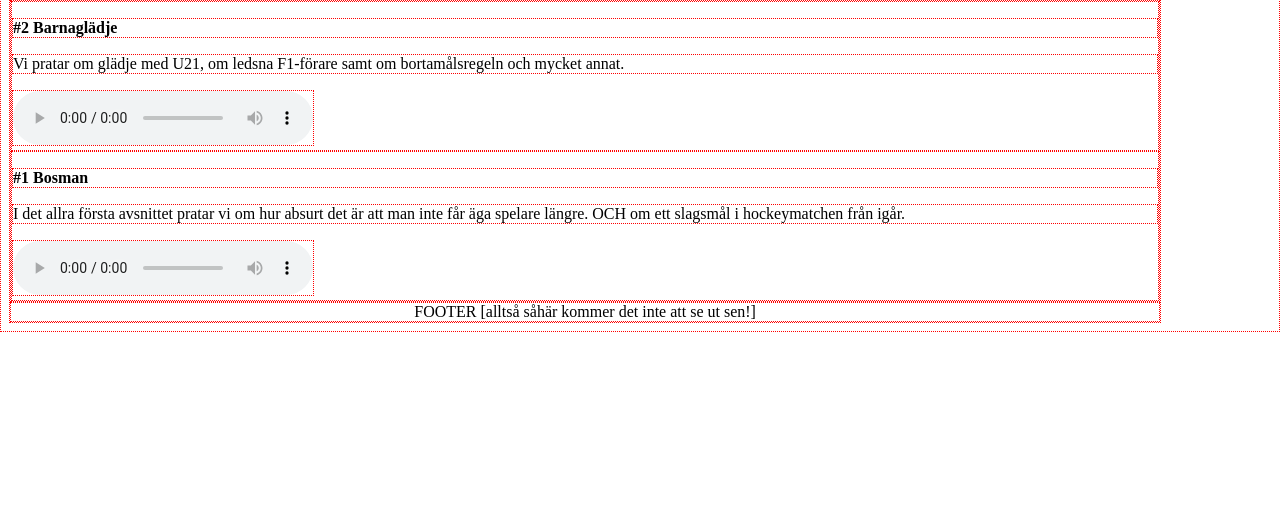
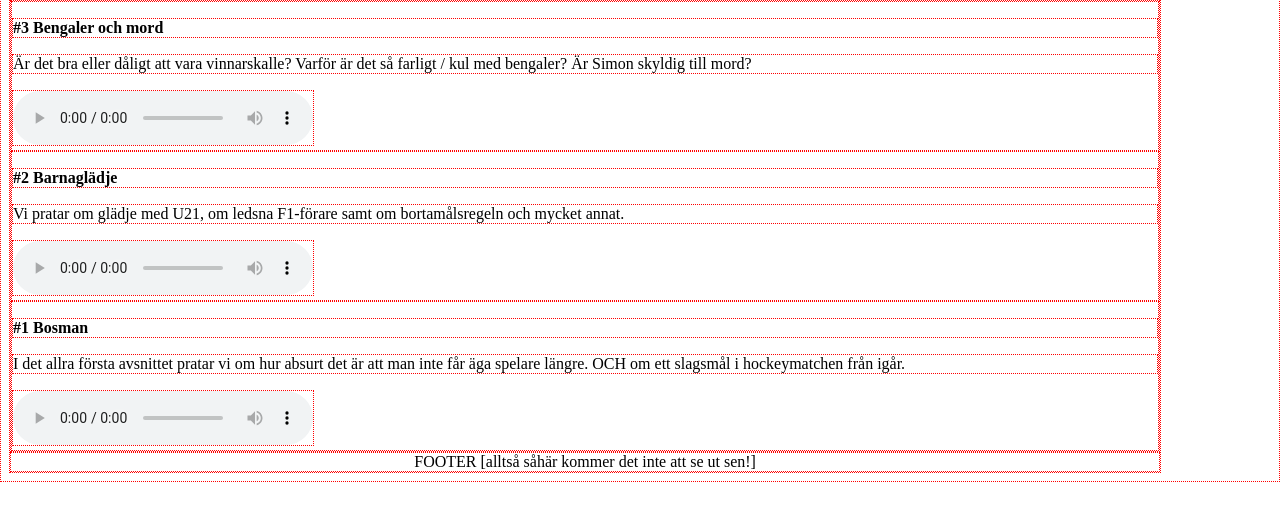
Before and after one commit to dellaplay/dplay, a PHP site: page / in a window 1280 px wide. Shown: the part 133-654 px from the top of the page. Run offline with PHP 8.4, Linux system fonts and the light colour scheme.

Commit message:
20170709_002justTesting26 bara lite kvällsblajj 4.0

```diff
--- a/index.php
+++ b/index.php
@@ -43,7 +43,18 @@
 
 
 		<section>
-			<article id="00002">
+			<article id="id00003">
+				<h3>#3 Bengaler och mord</h3>
+				<p>
+					Är det bra eller dåligt att vara vinnarskalle?
+					Varför är det så farligt / kul med bengaler? Är Simon skyldig till mord?
+				</p>
+				<audio controls>
+					<source src="https://acastprod.blob.core.windows.net/media/channels/dellasport/acasts/a0540998-f7ea-42ce-b295-b4a19281374d/timeline/4c102c6a-b8e9-4e2f-8f31-492456bd39ed/audio/3bengalerochmord.mp3" type="audio/mpeg">
+					Din webbläsare klarar inte ens mp3, fan vad lökigt!
+					</audio>
+			</article>
+			<article id="id00002">
 				<h3>#2 Barnaglädje</h3>
 				<p>
 					Vi pratar om glädje med U21, om ledsna F1-förare samt
@@ -55,7 +66,7 @@
 					</audio>
 			</article>
 
-			<article id="00001">
+			<article id="id00001">
 				<h3>#1 Bosman</h3>
 				<p>
 					I det allra första avsnittet pratar vi om hur absurt det är att man inte får
```
Also changed, not shown: 2 other files.
